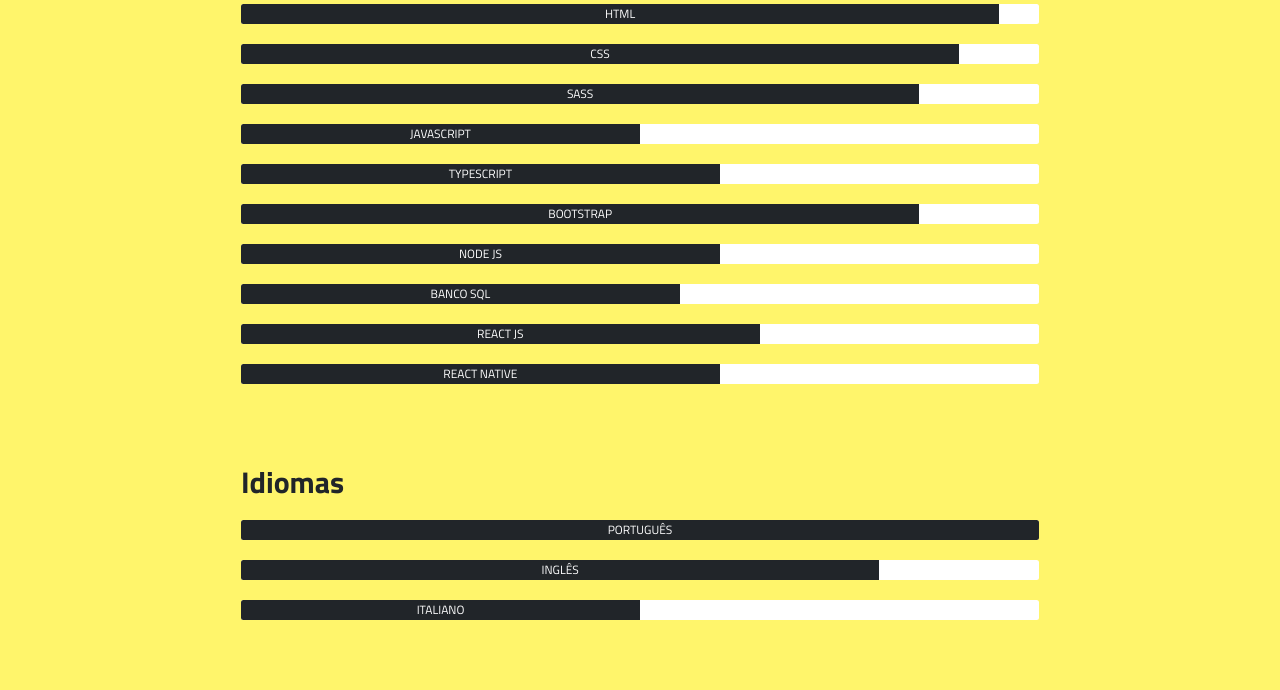
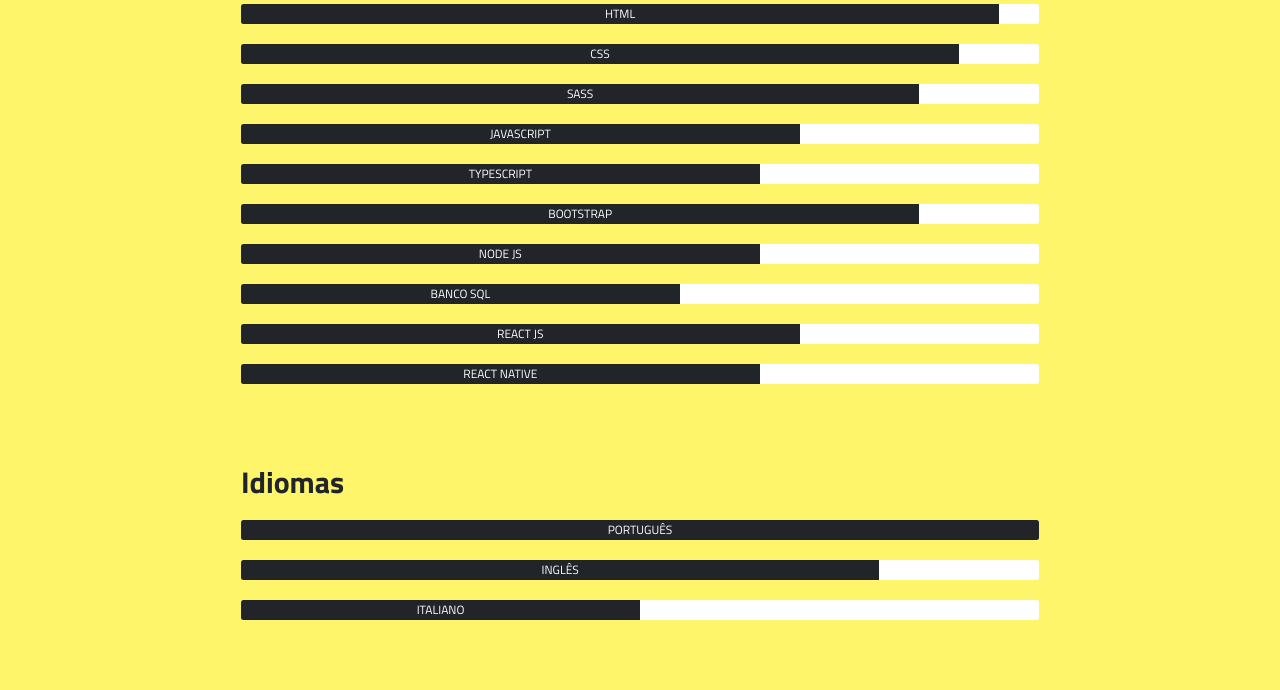
Before and after one commit to wagcostalonga/wagner-costalonga_cv-online, a website: page index.html in a window 1280 px wide. Shown: the part 3260-3950 px from the top of the page. Drawn offline with nearby package versions, Linux system fonts and the light colour scheme.

Commit message:
Update index.html

```diff
--- a/index.html
+++ b/index.html
@@ -229,25 +229,25 @@
             <div class="progress-bar bg-dark" role="progressbar" style="width: 85%" aria-valuenow="25" aria-valuemin="0" aria-valuemax="100">SASS</div>
           </div>
           <div class="progress">
-            <div class="progress-bar bg-dark" role="progressbar" style="width: 50%" aria-valuenow="25" aria-valuemin="0" aria-valuemax="100">JAVASCRIPT</div>
+            <div class="progress-bar bg-dark" role="progressbar" style="width: 70%" aria-valuenow="25" aria-valuemin="0" aria-valuemax="100">JAVASCRIPT</div>
           </div>
           <div class="progress">
-            <div class="progress-bar bg-dark" role="progressbar" style="width: 60%" aria-valuenow="25" aria-valuemin="0" aria-valuemax="100">TYPESCRIPT</div>
+            <div class="progress-bar bg-dark" role="progressbar" style="width: 65%" aria-valuenow="25" aria-valuemin="0" aria-valuemax="100">TYPESCRIPT</div>
           </div>
           <div class="progress">
             <div class="progress-bar bg-dark" role="progressbar" style="width: 85%" aria-valuenow="25" aria-valuemin="0" aria-valuemax="100">BOOTSTRAP</div>
           </div>
           <div class="progress">
-            <div class="progress-bar bg-dark" role="progressbar" style="width: 60%" aria-valuenow="25" aria-valuemin="0" aria-valuemax="100">NODE JS</div>
+            <div class="progress-bar bg-dark" role="progressbar" style="width: 65%" aria-valuenow="25" aria-valuemin="0" aria-valuemax="100">NODE JS</div>
           </div>
           <div class="progress">
             <div class="progress-bar bg-dark" role="progressbar" style="width: 55%" aria-valuenow="25" aria-valuemin="0" aria-valuemax="100">BANCO SQL</div>
           </div>
           <div class="progress">
-            <div class="progress-bar bg-dark" role="progressbar" style="width: 65%" aria-valuenow="25" aria-valuemin="0" aria-valuemax="100">REACT JS</div>
+            <div class="progress-bar bg-dark" role="progressbar" style="width: 70%" aria-valuenow="25" aria-valuemin="0" aria-valuemax="100">REACT JS</div>
           </div>
           <div class="progress">
-            <div class="progress-bar bg-dark" role="progressbar" style="width: 60%" aria-valuenow="25" aria-valuemin="0" aria-valuemax="100">REACT NATIVE</div>
+            <div class="progress-bar bg-dark" role="progressbar" style="width: 65%" aria-valuenow="25" aria-valuemin="0" aria-valuemax="100">REACT NATIVE</div>
           </div>
 
           <h2>Idiomas</h2>
```
